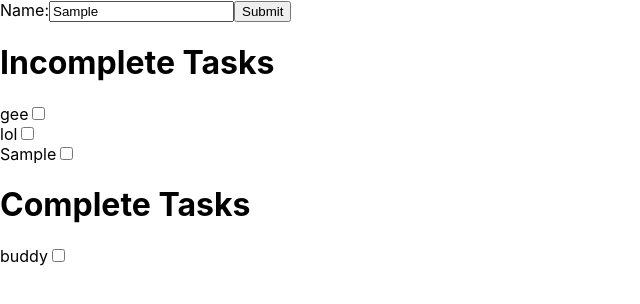
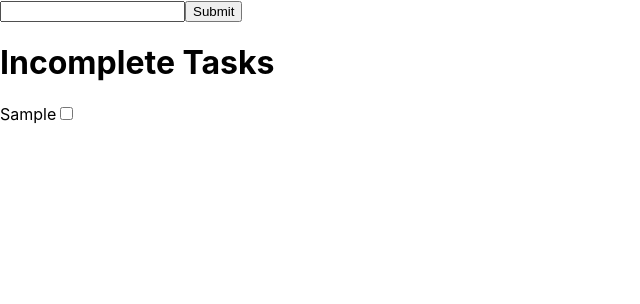
Before and after one commit to m11nh/React-Todo-list, a React (Create React App) app: page / in a window 1280 px wide. Both pictures are taken after typing "Sample" into the empty fields and a click on the input "Submit". Shown: the top 304 px of the page, without its empty margins (0-640 px from the left). Built offline with nearby package versions, Linux system fonts and the light colour scheme.

Commit message:
completed basic functionality

```diff
--- a/src/App.js
+++ b/src/App.js
@@ -8,7 +8,6 @@ class InputForm extends React.Component {
     return (
       <form onSubmit={(event) => this.props.handleSubmit(event)}>
         <label>
-          Name:
           <input type="text" value={this.props.value} onChange={(event) => this.props.handleChange(event)}/>
         </label>
         <input type="submit" value="Submit" />
@@ -17,40 +16,63 @@ class InputForm extends React.Component {
   }
 }
 
-function Task(props) {
-  return (
-    <div>
-      <span>{props.name}</span>
-      <input type="checkbox"/>
-    </div>
-  )
+class Task extends React.Component {
+  constructor(props) {
+    super(props);
+    this.state = {
+      checked:this.props.checked,
+      name: this.props.name,
+      id: this.props.id
+    };
+  }
+
+  handleClick(e) {
+    return this.props.handleClick(e);
+  }
+
+  render() {
+    return (
+      <div>
+        <span>{this.state.name}</span>
+        <input type="checkbox" onClick={()=>this.handleClick(this.state.id)} checked={this.state.checked}/>
+      </div>
+    )
+  }
 }
 
 class App extends React.Component {
   constructor(props) {
     super(props);
     this.state = {
-      incompleteTasks : ["gee", "lol"],
-      completedTasks : ["buddy"] ,
-      value: ''
+      tasks: [],
+      value: '',
     }
   }
 
   handleSubmit(event) {
     // alert('A name was submitted' + this.state.value);
-    let incompleteTasksNew = this.state.incompleteTasks;
-    incompleteTasksNew.push(this.state.value)
+    let new_tasks = this.state.tasks;
+    let len = this.state.tasks.length;
+    new_tasks.push({id: len, value: this.state.value, checked: false});
     this.setState({
-      incompleteTasks : incompleteTasksNew,
-      completedTasks : this.state.completedTasks
+      tasks: new_tasks,
+      value: ''
     })
     event.preventDefault();
   }
 
+  handleTaskClick(taskId) {
+    let new_tasks = this.state.tasks;
+    new_tasks[taskId].checked = true;
+    this.setState({
+      tasks: new_tasks,
+      value: this.state.value
+    })
+  }
+
   handleChange(event) {
     this.setState({
-      incompleteTasks : this.state.incompleteTasks,
-      completedTasks : this.state.completedTasks,
+      tasks: this.state.tasks,
       value : event.target.value
     })
   }
@@ -63,16 +85,18 @@ class App extends React.Component {
         </div>
         <h1>Incomplete Tasks</h1>
         <div>
-          {this.state.incompleteTasks.map((element) => {
-            return <Task name={element}/>
+          {this.state.tasks.map((e) => {
+            if (e.checked === false) {
+              return <Task id={e.id} name={e.value} checked={e.checked} handleClick={(event) => this.handleTaskClick(event)}/>
+            }
           })}
         </div>
-        <h1>Complete Tasks</h1>
+        {/* <h1>Complete Tasks</h1>
         <div>
           {this.state.completedTasks.map((element) => {
             return <Task name={element}/>
           })}
-        </div>
+        </div> */}
       </div>
     );
   }
```
